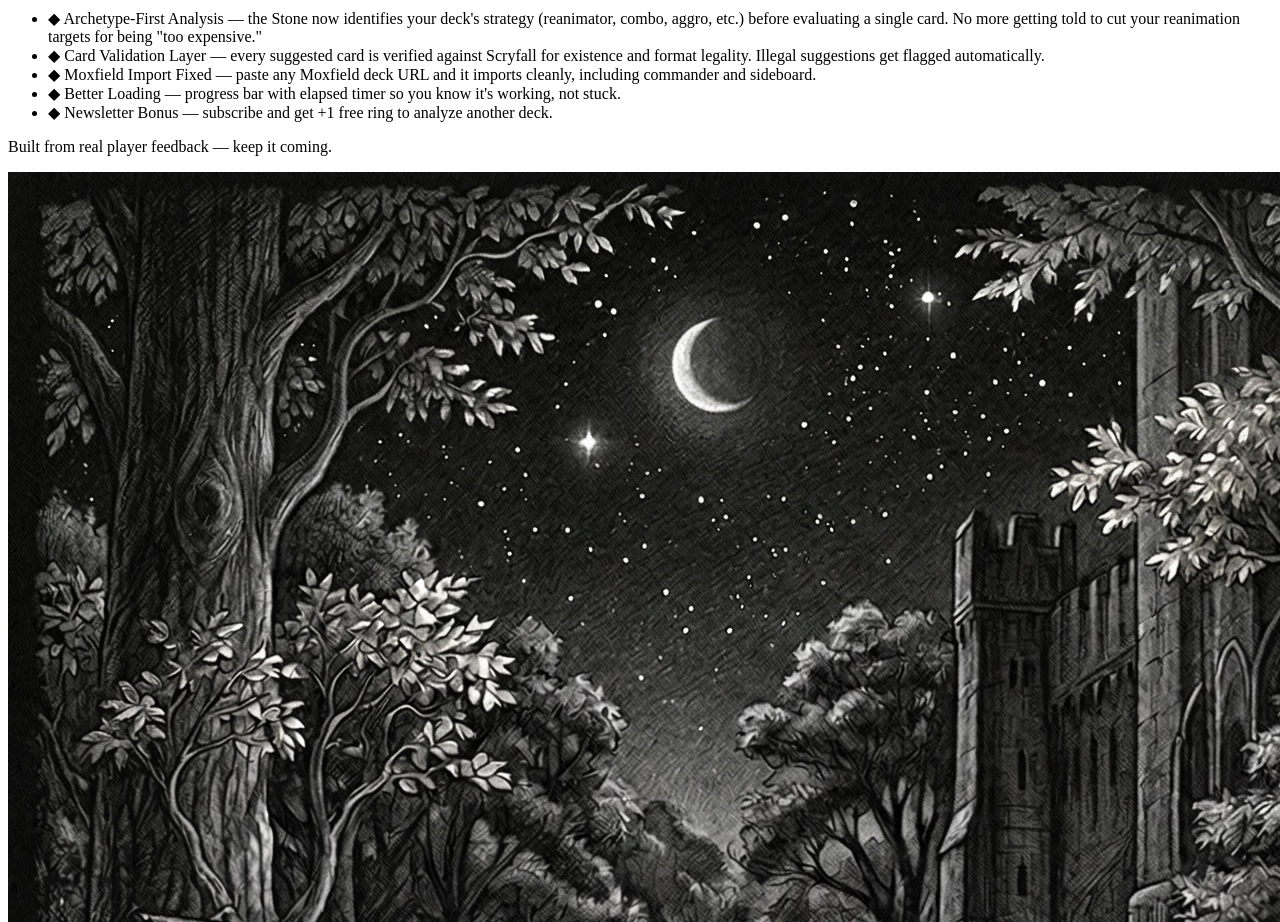
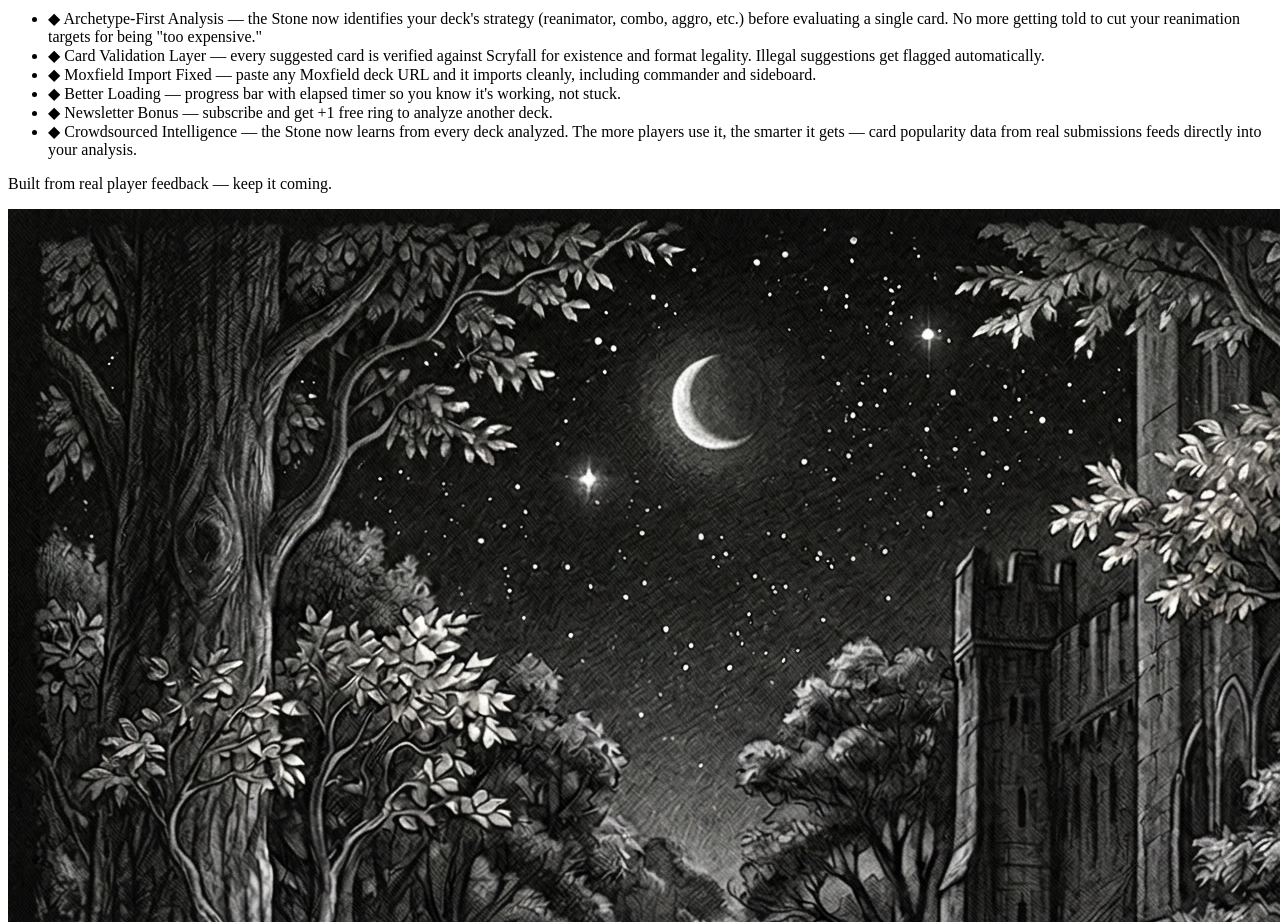
Before and after one commit to ngvandam-ux/ithil-stone, a React (Vite) app in the folder client/: page /#/ in a window 1280 px wide. Shown: the part 5280-6202 px from the top of the page. Built offline with nearby package versions, Linux system fonts and the light colour scheme; no server answers.

Commit message:
Landing page: add crowdsourced intelligence to update notice

```diff
--- a/client/src/pages/home.tsx
+++ b/client/src/pages/home.tsx
@@ -506,6 +506,7 @@ export default function Home() {
                   <li>◆ <span className="text-foreground/80 font-medium">Moxfield Import Fixed</span> — paste any Moxfield deck URL and it imports cleanly, including commander and sideboard.</li>
                   <li>◆ <span className="text-foreground/80 font-medium">Better Loading</span> — progress bar with elapsed timer so you know it's working, not stuck.</li>
                   <li>◆ <span className="text-foreground/80 font-medium">Newsletter Bonus</span> — subscribe and get +1 free ring to analyze another deck.</li>
+                  <li>◆ <span className="text-foreground/80 font-medium">Crowdsourced Intelligence</span> — the Stone now learns from every deck analyzed. The more players use it, the smarter it gets — card popularity data from real submissions feeds directly into your analysis.</li>
                 </ul>
                 <p className="text-[10px] text-muted-foreground/40 italic">Built from real player feedback — keep it coming.</p>
               </div>
```
Also changed, not shown: 1 other file (tests, documents, lock files or other folders).
